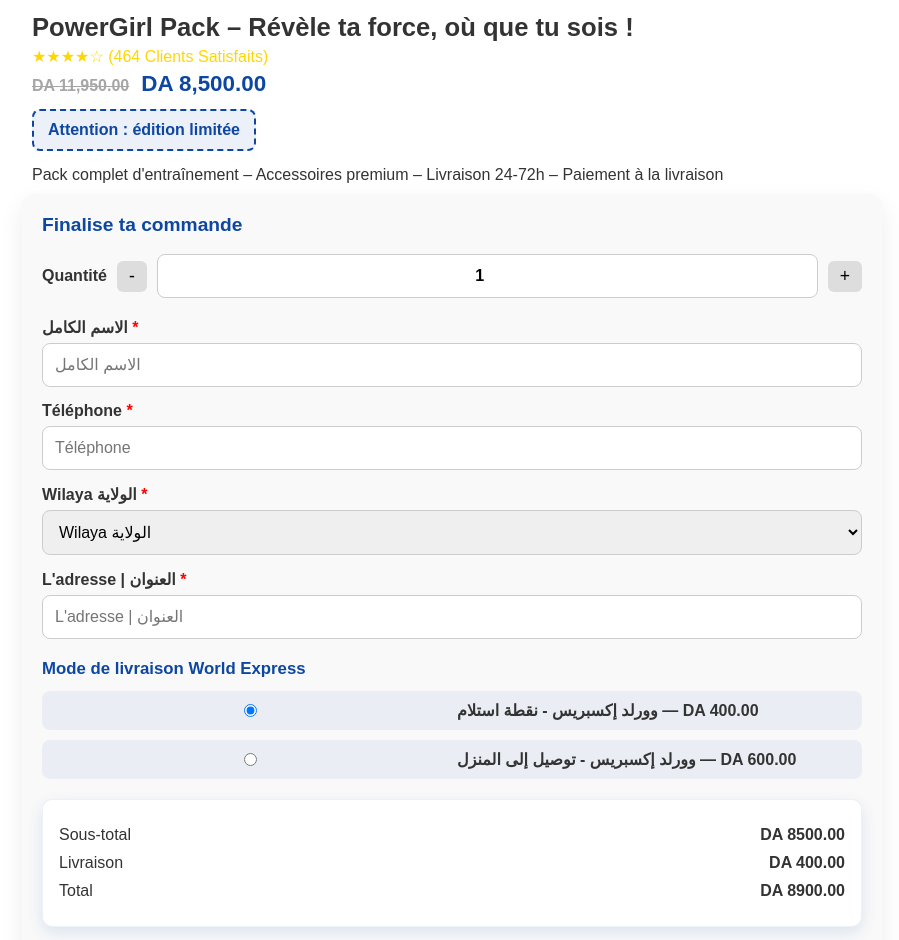
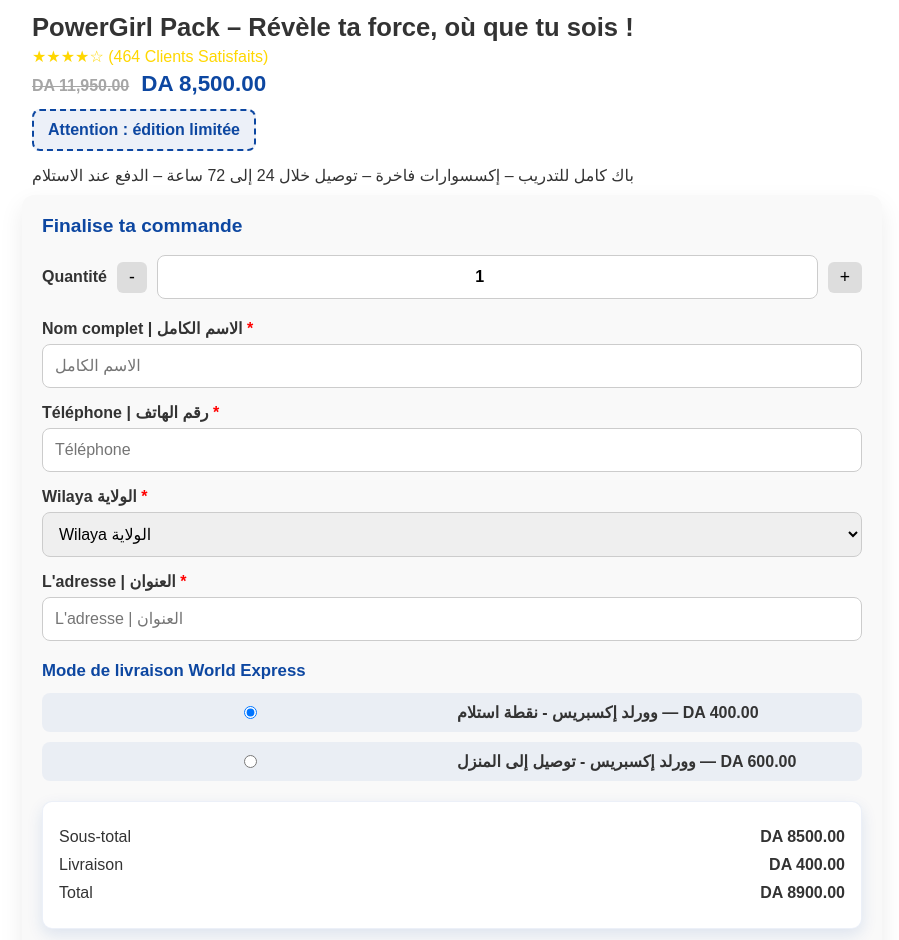
Before and after one commit to vikindistore/Vikindistore.github.io, a plain HTML site: page index.html in a window 1280 px wide. Shown: the part 843-1783 px from the top of the page, without its empty margins (188-1087 px from the left). Drawn offline with Linux system fonts and the light colour scheme.

Commit message:
Update index.html

```diff
--- a/index.html
+++ b/index.html
@@ -721,7 +721,7 @@
         <div class="limited-badge">
             Attention : édition limitée
         </div>
-        <p style="margin-top: 15px;">Pack complet d'entraînement – Accessoires premium – Livraison 24-72h – Paiement à la livraison</p>
+        <p style="margin-top: 15px;">باك كامل للتدريب – إكسسوارات فاخرة – توصيل خلال 24 إلى 72 ساعة – الدفع عند الاستلام</p>
     </section>
 
     <!-- Order Form -->
@@ -744,11 +744,11 @@
         </div>
 
         <div class="form-group">
-            <label for="full-name">الاسم الكامل <span class="required">*</span></label>
-            <input type="text" id="full-name" name="full_name" placeholder="الاسم الكامل" required>
+            <label for="full-name">Nom complet | الاسم الكامل <span class="required">*</span></label>
+             <input type="text" id="full-name" name="full_name" placeholder="الاسم الكامل" required>
         </div>
         <div class="form-group">
-            <label for="phone">Téléphone <span class="required">*</span></label>
+            <label for="phone">Téléphone | رقم الهاتف <span class="required">*</span></label>
             <input type="tel" id="phone" name="phone" placeholder="Téléphone" required>
         </div>
         <div class="form-group">
@@ -1202,4 +1202,4 @@ Durables, confortables et faciles à utiliser, elles sont idéales pour tonifier
         updateTotal();
     </script>
 </body>
-    </html>
+</html>
```
